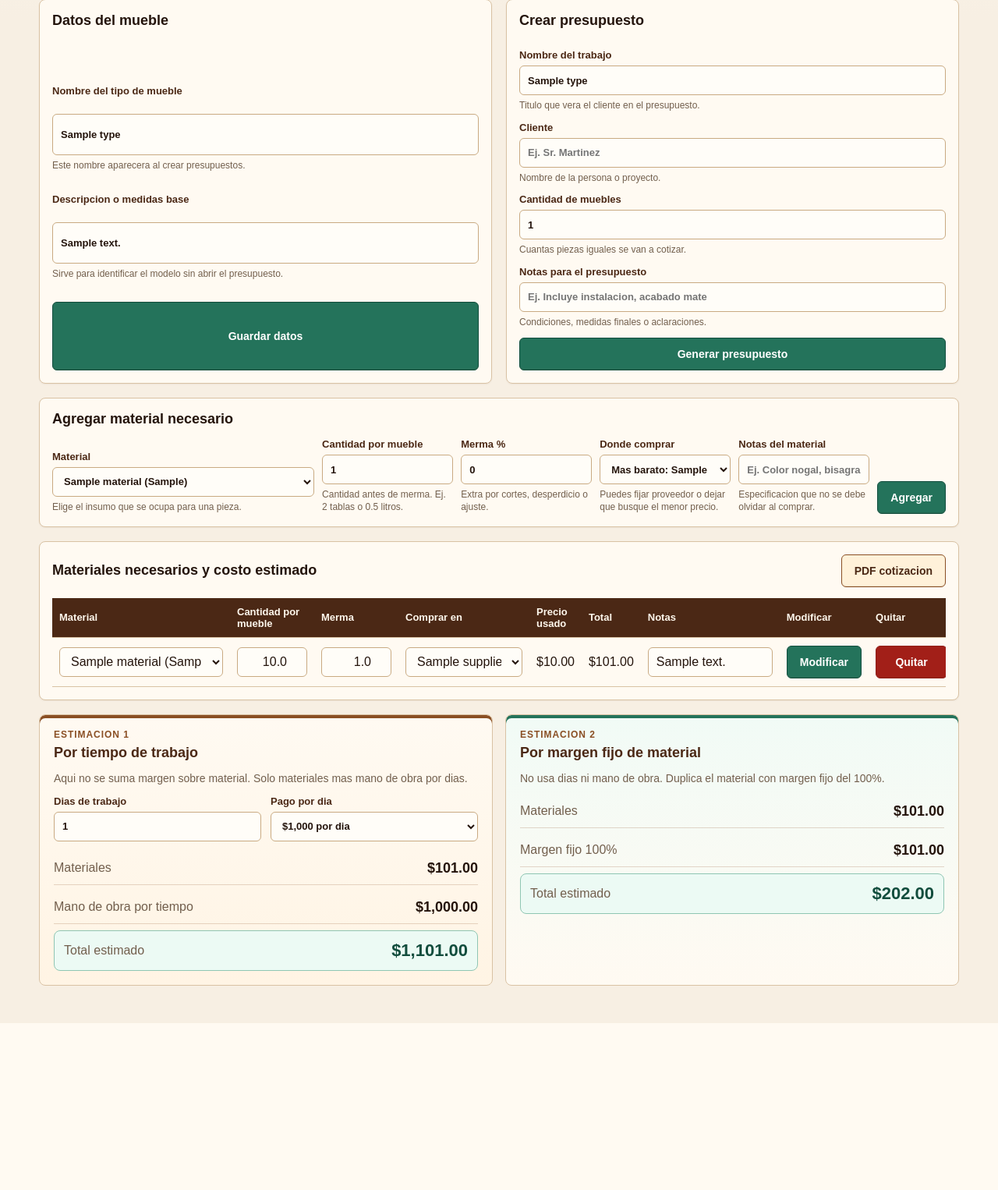
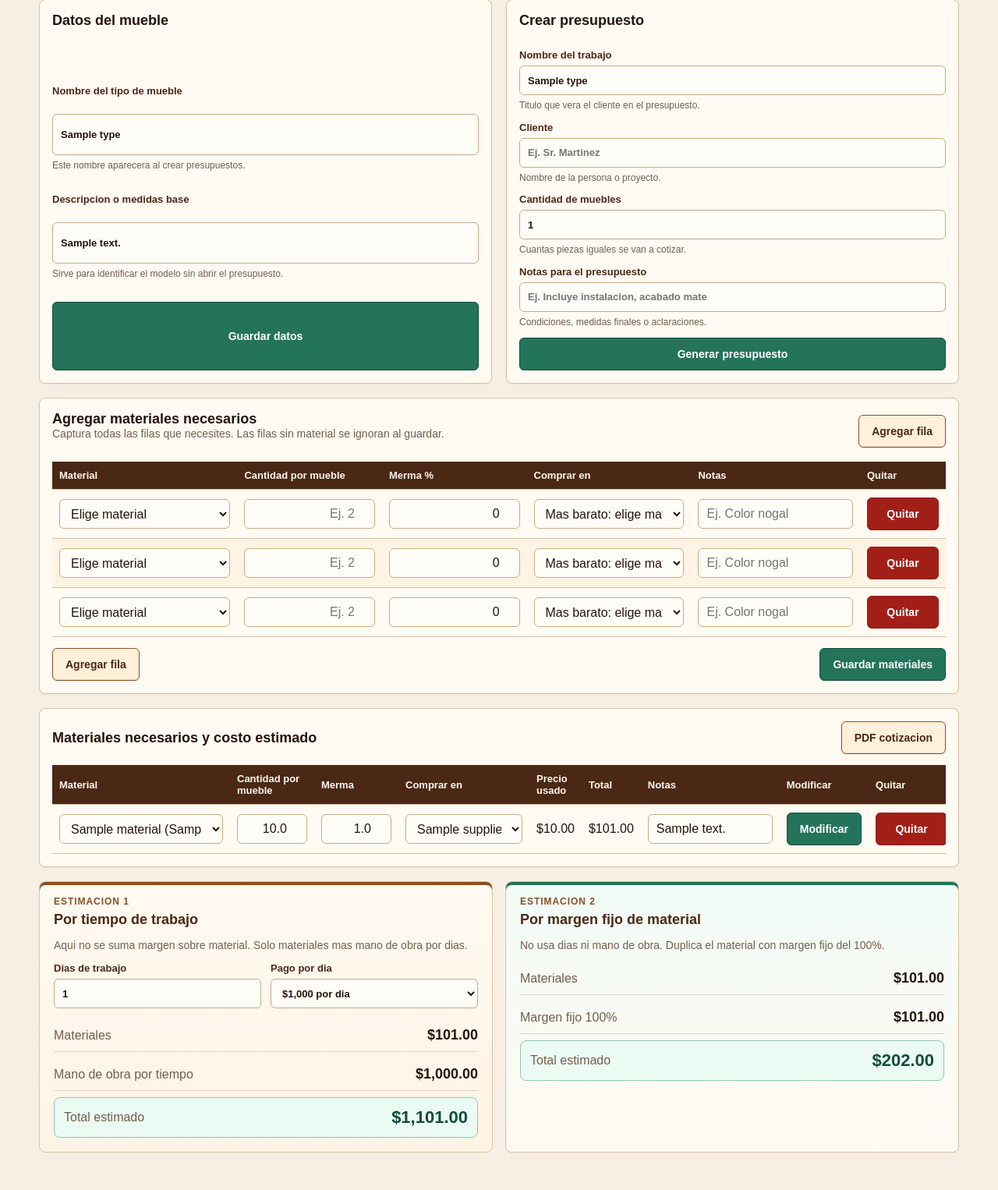
Before and after one commit to SamuelOrdaz-CIMAT/carpinteria, a Flask app: page /furniture/1 in a window 1280 px wide. Shown: the part 239-1765 px from the top of the page at 78% size. Before the commit the page ends 1551 px from the top, so only its background shows below. Run offline with Flask 3, Linux system fonts and the light colour scheme; tables that the repository leaves empty hold one stand-in row (values such as "Sample post").

Commit message:
Add bulk furniture material entry

```diff
--- a/carpinteria/routes/furniture.py
+++ b/carpinteria/routes/furniture.py
@@ -42,22 +42,37 @@ def register(app):
             if not furniture_row:
                 abort(404)
             if request.method == "POST":
-                conn.execute(
-                    """
-                    INSERT INTO furniture_items
-                    (furniture_type_id, material_id, quantity, waste_pct, preferred_supplier_id, notes)
-                    VALUES (?, ?, ?, ?, ?, ?)
-                    """,
-                    (
-                        furniture_id,
-                        int(request.form["material_id"]),
-                        float(request.form.get("quantity") or 1),
-                        float(request.form.get("waste_pct") or 0),
-                        int(request.form["preferred_supplier_id"]) if request.form.get("preferred_supplier_id") else None,
-                        request.form.get("notes", "").strip(),
-                    ),
-                )
-                flash("Material agregado al mueble.")
+                inserted = 0
+                material_ids = request.form.getlist("material_id")
+                quantities = request.form.getlist("quantity")
+                waste_values = request.form.getlist("waste_pct")
+                supplier_ids = request.form.getlist("preferred_supplier_id")
+                notes_values = request.form.getlist("notes")
+
+                for index, material_id in enumerate(material_ids):
+                    if not material_id:
+                        continue
+                    quantity = quantities[index] if index < len(quantities) else ""
+                    waste_pct = waste_values[index] if index < len(waste_values) else ""
+                    preferred_supplier_id = supplier_ids[index] if index < len(supplier_ids) else ""
+                    notes = notes_values[index] if index < len(notes_values) else ""
+                    conn.execute(
+                        """
+                        INSERT INTO furniture_items
+                        (furniture_type_id, material_id, quantity, waste_pct, preferred_supplier_id, notes)
+                        VALUES (?, ?, ?, ?, ?, ?)
+                        """,
+                        (
+                            furniture_id,
+                            int(material_id),
+                            float(quantity or 1),
+                            float(waste_pct or 0),
+                            int(preferred_supplier_id) if preferred_supplier_id else None,
+                            notes.strip(),
+                        ),
+                    )
+                    inserted += 1
+                flash(f"{inserted} material(es) agregado(s) al mueble." if inserted else "No se agregaron materiales.")
                 return redirect(url_for("furniture_detail", furniture_id=furniture_id))
 
             items = conn.execute(
--- a/static/styles.css
+++ b/static/styles.css
@@ -286,7 +286,12 @@ label {
 .form-actions {
   display: flex;
   justify-content: flex-end;
+  gap: 10px;
   margin-top: 14px;
+}
+
+.form-actions.split-actions {
+  justify-content: space-between;
 }
 
 .stacked-form {
@@ -341,6 +346,10 @@ label {
 .material-form {
   grid-template-columns: minmax(190px, 2fr) repeat(3, minmax(120px, 1fr)) minmax(140px, 1fr) auto;
   margin-bottom: 0;
+}
+
+.bulk-material-table {
+  min-width: 880px;
 }
 
 .button {
@@ -611,6 +620,10 @@ td.strong {
     width: 100%;
   }
 
+  .form-actions.split-actions {
+    flex-direction: column;
+  }
+
   .panel {
     padding: 12px;
   }
--- a/templates/furniture_detail.html
+++ b/templates/furniture_detail.html
@@ -49,38 +49,70 @@
 </section>
 
 <div class="panel">
-  <h2>Agregar material necesario</h2>
-  <form class="toolbar material-form" method="post">
-    <label>Material
-      <select class="material-picker" name="material_id" required>
+  <div class="panel-heading">
+    <div>
+      <h2>Agregar materiales necesarios</h2>
+      <p class="section-note">Captura todas las filas que necesites. Las filas sin material se ignoran al guardar.</p>
+    </div>
+    <button class="button" type="button" id="add-material-row">Agregar fila</button>
+  </div>
+  <form method="post">
+    <div class="table-scroll">
+      <table class="bulk-material-table">
+        <thead><tr><th>Material</th><th>Cantidad por mueble</th><th>Merma %</th><th>Comprar en</th><th>Notas</th><th>Quitar</th></tr></thead>
+        <tbody id="bulk-material-rows">
+          {% for _ in range(3) %}
+          <tr>
+            <td>
+              <select class="table-input material-select material-picker" name="material_id" aria-label="Material">
+                <option value="">Elige material</option>
                 {% for material in materials %}
                   <option value="{{ material.id }}" data-cheapest="{{ cheapest_labels.get(material.id, 'Mas barato: sin precio capturado') }}">{{ material.name }} ({{ material.unit }})</option>
                 {% endfor %}
               </select>
-      <span class="field-help">Elige el insumo que se ocupa para una pieza.</span>
-    </label>
-    <label>Cantidad por mueble
-      <input name="quantity" type="number" step="0.001" min="0" value="1" placeholder="Ej. 2">
-      <span class="field-help">Cantidad antes de merma. Ej. 2 tablas o 0.5 litros.</span>
-    </label>
-    <label>Merma %
-      <input name="waste_pct" type="number" step="0.01" min="0" value="0" placeholder="Ej. 10">
-      <span class="field-help">Extra por cortes, desperdicio o ajuste.</span>
-    </label>
-    <label>Donde comprar
-      <select class="supplier-picker" name="preferred_supplier_id">
-        {% set first_material = materials[0] if materials else none %}
-        <option value="">{{ cheapest_labels.get(first_material.id, "Mas barato: sin precio capturado") if first_material else "Mas barato: sin precio capturado" }}</option>
+            </td>
+            <td><input class="table-input number-input" name="quantity" type="number" step="0.001" min="0" placeholder="Ej. 2" aria-label="Cantidad por mueble"></td>
+            <td><input class="table-input number-input" name="waste_pct" type="number" step="0.01" min="0" value="0" aria-label="Merma"></td>
+            <td>
+              <select class="table-input supplier-select supplier-picker" name="preferred_supplier_id" aria-label="Donde comprar">
+                <option value="">Mas barato: elige material</option>
                 {% for supplier in suppliers %}<option value="{{ supplier.id }}">{{ supplier.name }}</option>{% endfor %}
               </select>
-      <span class="field-help">Puedes fijar proveedor o dejar que busque el menor precio.</span>
-    </label>
-    <label>Notas del material
-      <input name="notes" placeholder="Ej. Color nogal, bisagra suave">
-      <span class="field-help">Especificacion que no se debe olvidar al comprar.</span>
-    </label>
-    <button class="button primary">Agregar</button>
+            </td>
+            <td><input class="table-input notes-input" name="notes" placeholder="Ej. Color nogal" aria-label="Notas del material"></td>
+            <td><button class="button danger row-remove" type="button">Quitar</button></td>
+          </tr>
+          {% endfor %}
+        </tbody>
+      </table>
+    </div>
+    <div class="form-actions split-actions">
+      <button class="button" type="button" id="add-material-row-bottom">Agregar fila</button>
+      <button class="button primary">Guardar materiales</button>
+    </div>
   </form>
+  <template id="bulk-material-row-template">
+    <tr>
+      <td>
+        <select class="table-input material-select material-picker" name="material_id" aria-label="Material">
+          <option value="">Elige material</option>
+          {% for material in materials %}
+            <option value="{{ material.id }}" data-cheapest="{{ cheapest_labels.get(material.id, 'Mas barato: sin precio capturado') }}">{{ material.name }} ({{ material.unit }})</option>
+          {% endfor %}
+        </select>
+      </td>
+      <td><input class="table-input number-input" name="quantity" type="number" step="0.001" min="0" placeholder="Ej. 2" aria-label="Cantidad por mueble"></td>
+      <td><input class="table-input number-input" name="waste_pct" type="number" step="0.01" min="0" value="0" aria-label="Merma"></td>
+      <td>
+        <select class="table-input supplier-select supplier-picker" name="preferred_supplier_id" aria-label="Donde comprar">
+          <option value="">Mas barato: elige material</option>
+          {% for supplier in suppliers %}<option value="{{ supplier.id }}">{{ supplier.name }}</option>{% endfor %}
+        </select>
+      </td>
+      <td><input class="table-input notes-input" name="notes" placeholder="Ej. Color nogal" aria-label="Notas del material"></td>
+      <td><button class="button danger row-remove" type="button">Quitar</button></td>
+    </tr>
+  </template>
 </div>
 
 <div class="panel">
@@ -194,20 +226,42 @@
   dayRateSelect?.addEventListener("change", refreshTimeEstimate);
   refreshTimeEstimate();
 
-  document.querySelectorAll(".material-picker").forEach((materialSelect) => {
-    const container = materialSelect.closest("form") || materialSelect.closest("tr");
+  function bindMaterialPicker(materialSelect) {
+    const container = materialSelect.closest("tr") || materialSelect.closest("form");
     const supplierSelect = container ? container.querySelector(".supplier-picker") : null;
     const automaticOption = supplierSelect ? supplierSelect.querySelector('option[value=""]') : null;
 
     function refreshCheapestLabel() {
       const selected = materialSelect.options[materialSelect.selectedIndex];
       if (automaticOption && selected) {
-        automaticOption.textContent = selected.dataset.cheapest || "Mas barato: sin precio capturado";
+        automaticOption.textContent = selected.value ? (selected.dataset.cheapest || "Mas barato: sin precio capturado") : "Mas barato: elige material";
       }
     }
 
     refreshCheapestLabel();
     materialSelect.addEventListener("change", refreshCheapestLabel);
+  }
+
+  function bindBulkRow(row) {
+    row.querySelectorAll(".row-remove").forEach((button) => {
+      button.addEventListener("click", () => row.remove());
     });
+  }
+
+  document.querySelectorAll(".material-picker").forEach(bindMaterialPicker);
+  document.querySelectorAll("#bulk-material-rows tr").forEach(bindBulkRow);
+
+  function addBulkMaterialRow() {
+    const template = document.getElementById("bulk-material-row-template");
+    const tbody = document.getElementById("bulk-material-rows");
+    if (!template || !tbody) return;
+    const row = template.content.firstElementChild.cloneNode(true);
+    tbody.appendChild(row);
+    row.querySelectorAll(".material-picker").forEach(bindMaterialPicker);
+    bindBulkRow(row);
+  }
+
+  document.getElementById("add-material-row")?.addEventListener("click", addBulkMaterialRow);
+  document.getElementById("add-material-row-bottom")?.addEventListener("click", addBulkMaterialRow);
 </script>
 {% endblock %}
```
Lines whose indentation alone changed are shown as unchanged.
